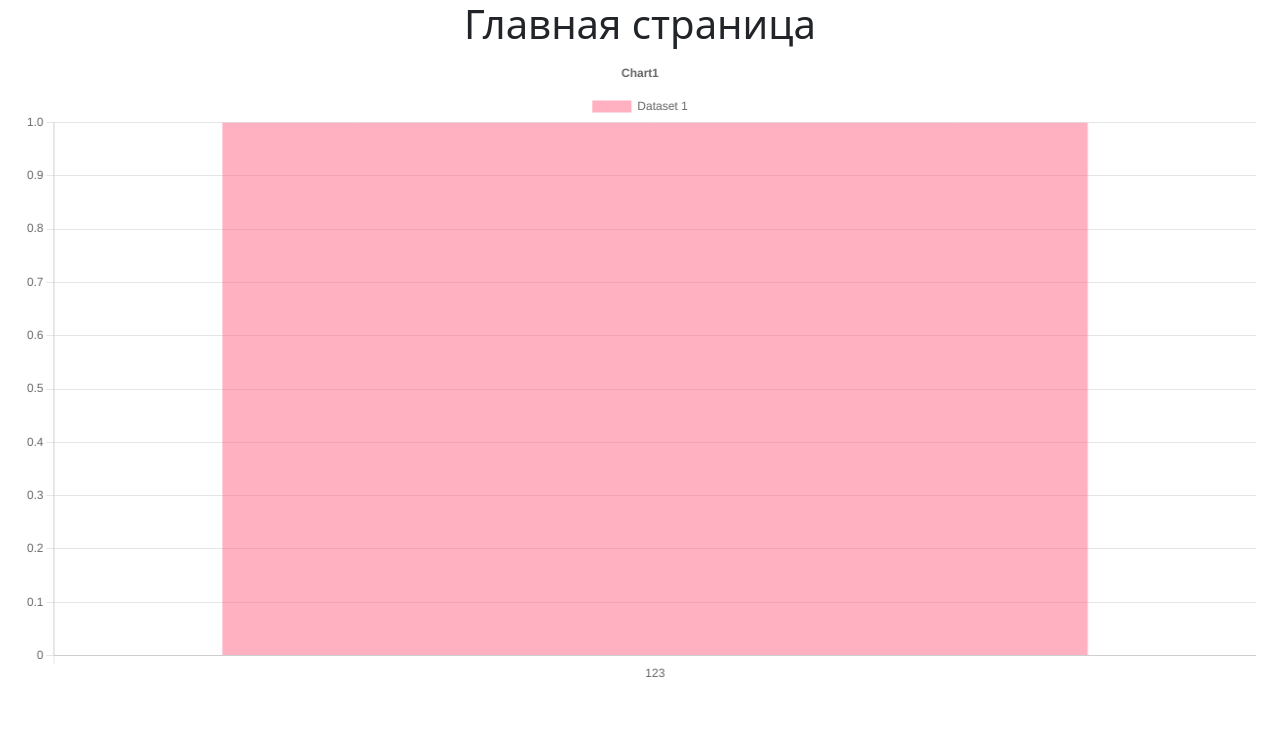
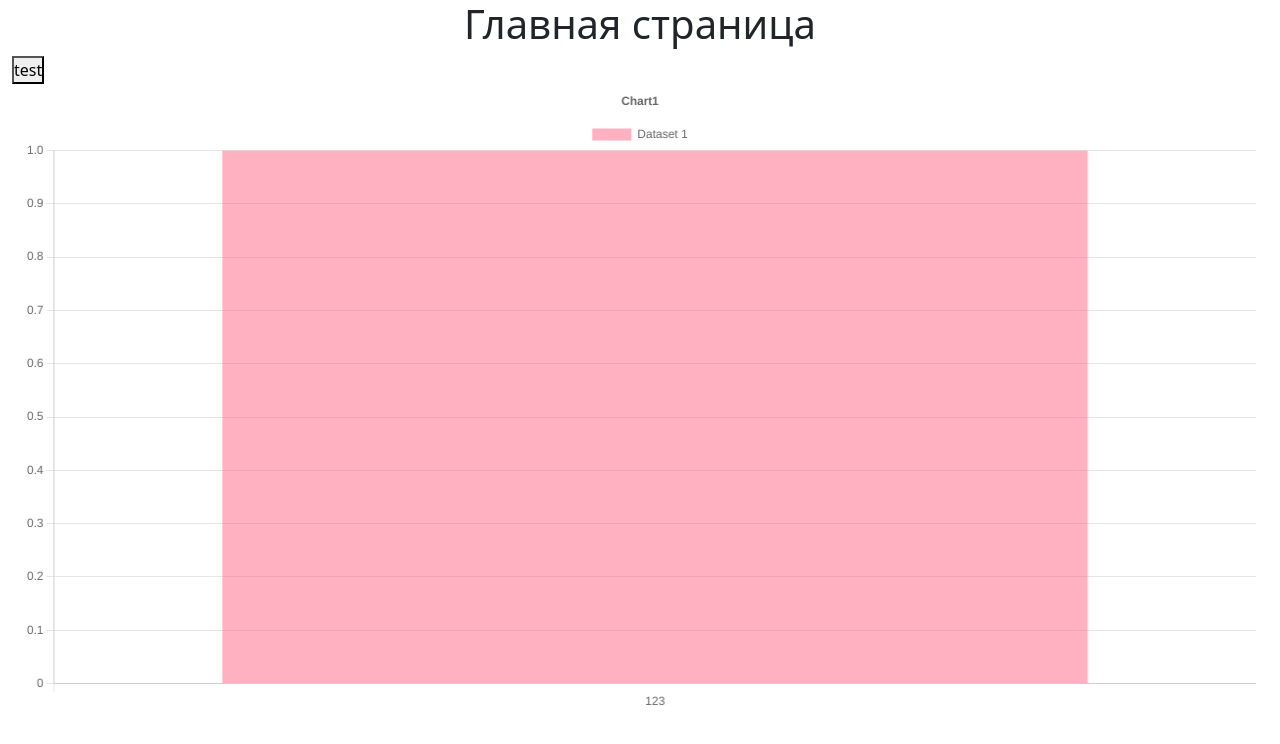
Before and after one commit to ArthurKoba/series-communication, a React (Create React App) app: page / in a window 1280 px wide. Shown: the top 744 px of the page. Built offline with nearby package versions, Linux system fonts and the light colour scheme.

Commit message:
update chart data

```diff
--- a/src/pages/MainPage.jsx
+++ b/src/pages/MainPage.jsx
@@ -3,15 +3,24 @@ import {Container} from "react-bootstrap";
 import ChartList from "../components/charts/ChartList";
 
 const MainPage = () => {
+    const [counter, setCounter] = useState(1)
+    const [data, setData] = useState([counter])
+    const [labels, setLabels] = useState(["123"])
+    const [charts, setChart] = useState([
+        {name: "Chart1", labels: labels,  data: data}
+    ])
 
-    const [charts, setChart] = useState([
-        {name: "Chart1", labels: ["123"],  data: [1]}
-    ])
+    const updateData = () => {
+        setCounter(counter + 1)
+        setData([counter])
+        setChart([{name: "Chart1", labels: labels,  data: data}])
+    }
 
 
     return (
         <Container fluid>
             <h1 className="text-center">Главная страница</h1>
+            <button onClick={updateData}>test</button>
             <ChartList charts={charts}></ChartList>
         </Container>
     );
```
